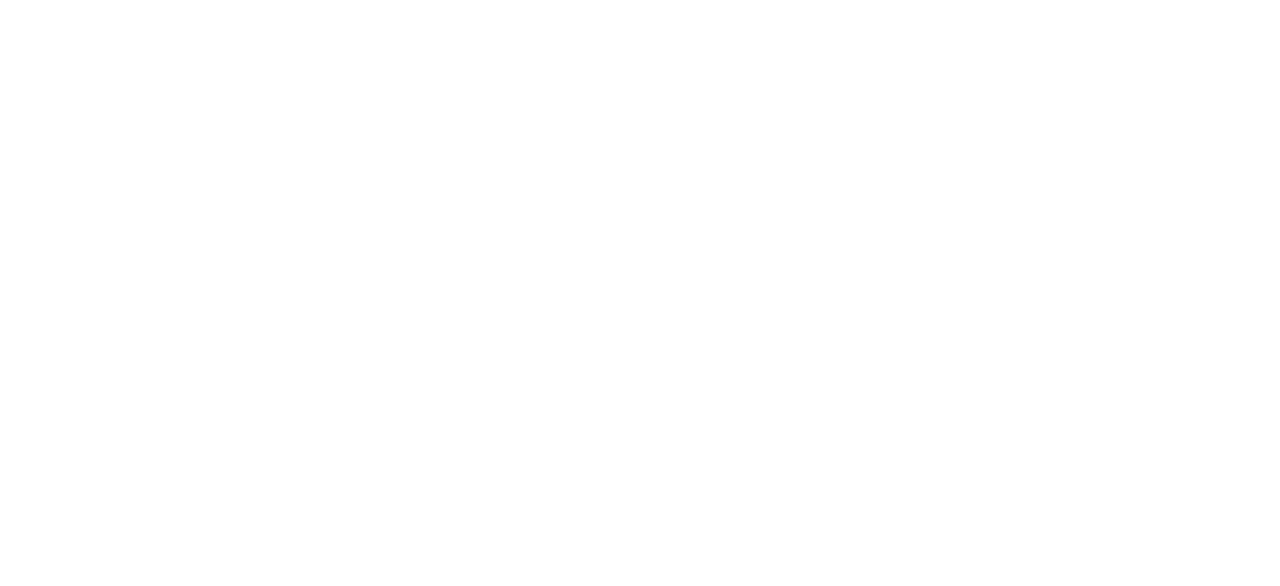
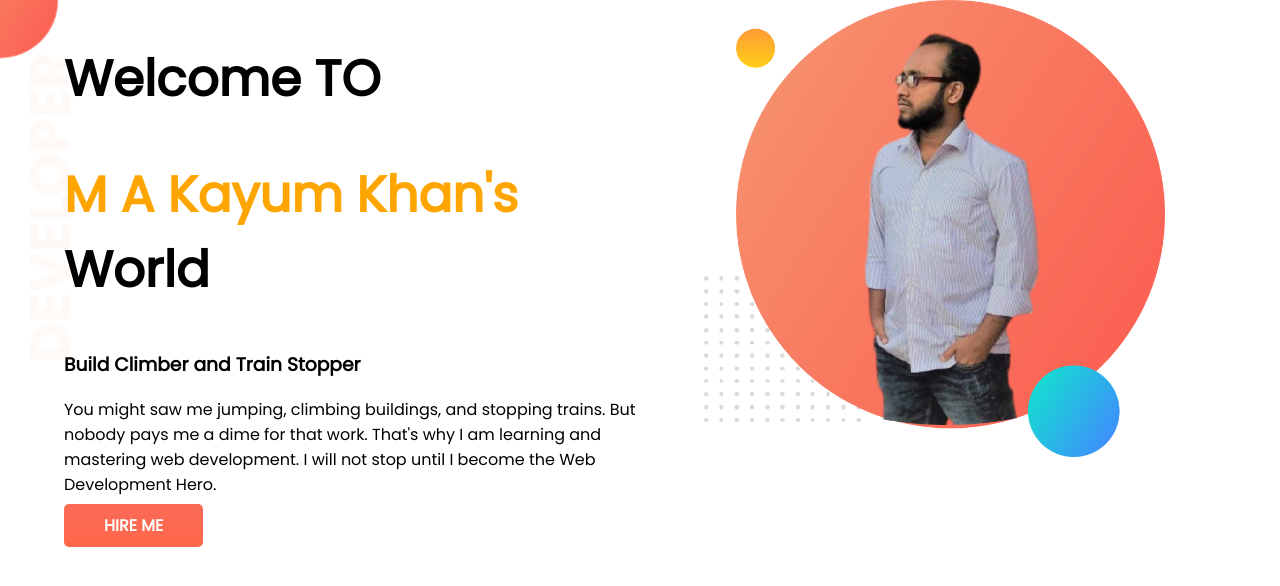
Before and after one commit to MdAbdulKayumKhan/developer-protfolio, a plain HTML site: page index.html in a window 1280 px wide. Drawn offline with Linux system fonts and the light colour scheme.

Commit message:
top-banner-section added

```diff
--- a/index.html
+++ b/index.html
@@ -1,13 +1,36 @@
 <!DOCTYPE html>
 <html lang="en">
+
 <head>
     <meta charset="UTF-8">
     <meta http-equiv="X-UA-Compatible" content="IE=edge">
     <meta name="viewport" content="width=device-width, initial-scale=1.0">
     <title>Developer-protfolio</title>
+    <link rel="preconnect" href="https://fonts.googleapis.com">
+    <link rel="preconnect" href="https://fonts.gstatic.com" crossorigin>
+    <link href="https://fonts.googleapis.com/css2?family=Poppins&display=swap" rel="stylesheet">
     <link rel="stylesheet" href="style.css">
 </head>
+
 <body>
+    <section class="top-banner">
+        <div class="half-width">
+            <h1>Welcome TO</h1>
+            <h1><span class="orange-color">M A Kayum Khan's</span> World </h1>
+            <h3>Build Climber and Train Stopper</h3>
+            <p>You might saw me jumping, climbing buildings, and stopping trains. But nobody pays me a dime for that
+                work.
+                That's why I am learning and mastering web development. I will not stop until I become the Web
+                Development
+                Hero.</p>
+            <a class="link-button" target="_blank" href="https://www.linkedin.com/company/programminghero/">HIRE ME</a>
+        </div>
+        <div class="half-width">
+            <img src="images/kayumbg1.png" alt="">
+        </div>
+    </section>
+
 
 </body>
+
 </html>
--- a/style.css
+++ b/style.css
@@ -0,0 +1,35 @@
+body{
+    font-family: 'Poppins', sans-serif;
+    margin: 0;
+}
+
+h1{
+    font-size: 50px;
+}
+.orange-color{
+    color: orange;
+}
+section{
+    display: flex;
+}
+.half-width{
+    /* img takes larger space as per  img size*/
+    width: 50%;
+    padding-left: 5%;
+}
+.half-width img{
+    /* img used only 80% area of  50% defined area for half-width*/
+    width: 80%;
+}
+.link-button{
+    text-decoration: none;
+    background-image:linear-gradient(#FA6B58, #FF674A) ;
+    color: white;
+    font-weight: 700;
+    padding: 10px 40px;
+    border-radius: 5px;
+}
+.top-banner{
+    background-image: url(images/top-banner.png);
+    background-repeat: no-repeat;
+}
```
Also changed, not shown: images/dream-bg.png (added), images/exp-bg.png (added), images/jhankar.png (added), images/jhankar2.png (added), images/kayumbg1.png (added), images/kayumbg2.png (added), images/my-bg2.png (added), images/top-banner.png (added).
